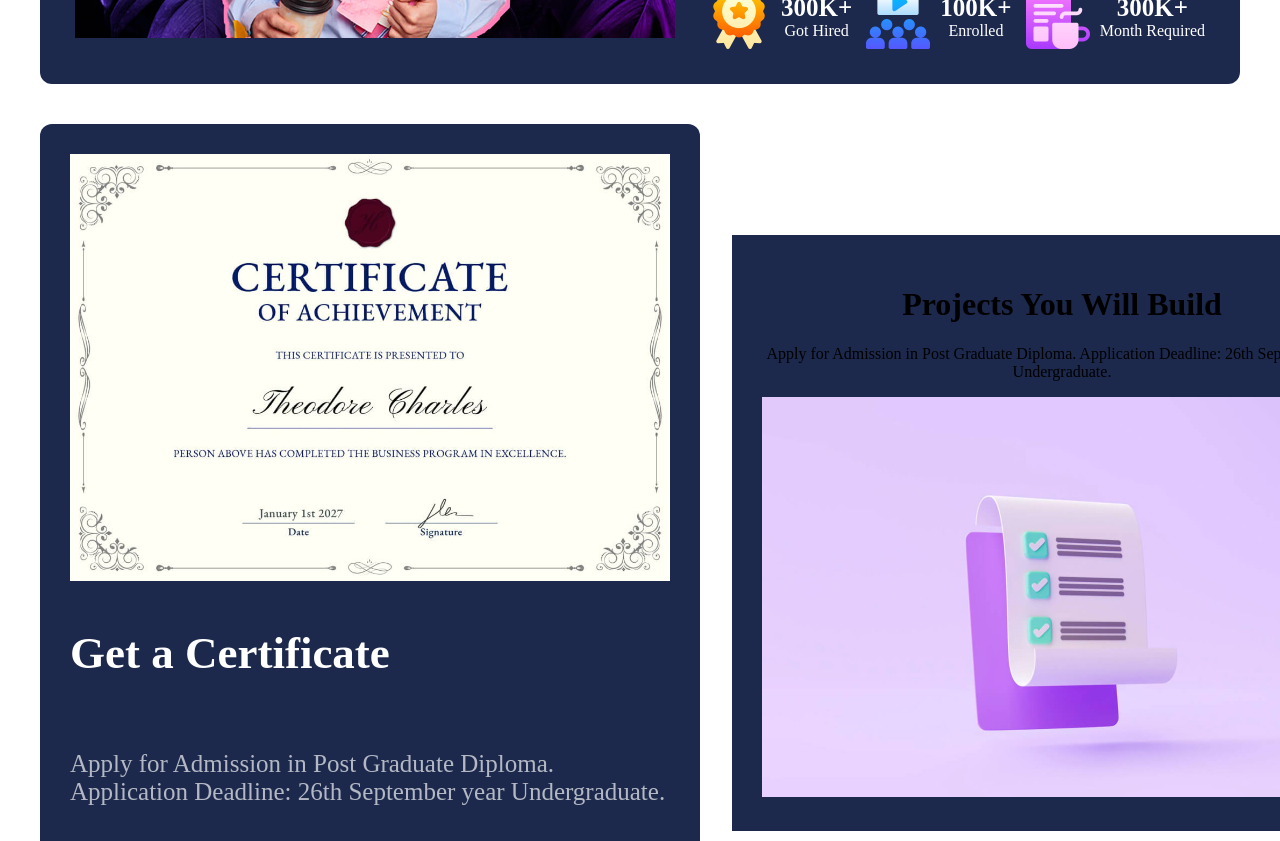
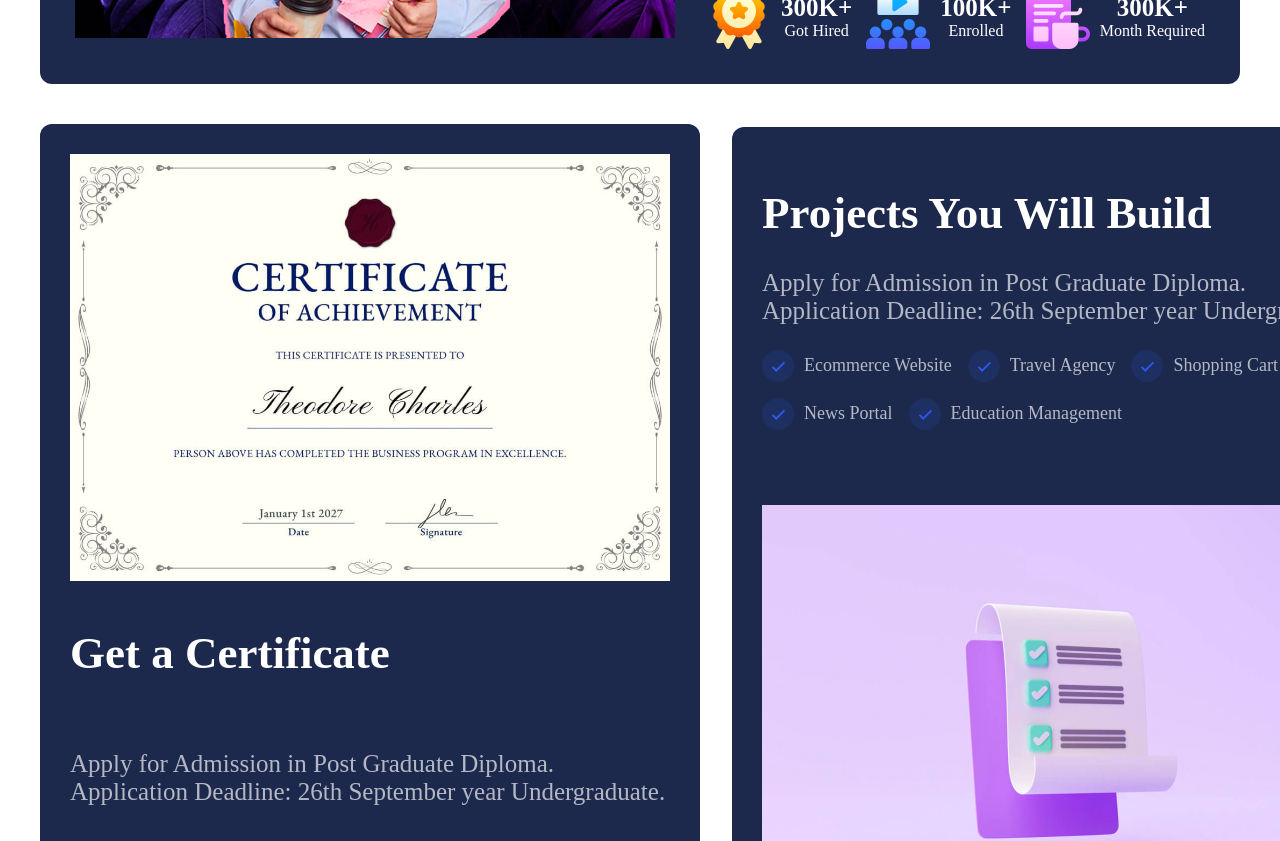
Before and after one commit to jakariamasum/Web-Hero, a React (Vite) app: page / in a window 1280 px wide. Shown: the part 2080-2921 px from the top of the page. Built offline with nearby package versions, Linux system fonts and the light colour scheme.

Commit message:
project section add

```diff
--- a/package.json
+++ b/package.json
@@ -16,7 +16,8 @@
     "react-dom": "^18.2.0",
     "react-icons": "^4.11.0",
     "react-router-dom": "^6.16.0",
-    "sort-by": "^1.2.0"
+    "sort-by": "^1.2.0",
+    "swiper": "^10.3.1"
   },
   "devDependencies": {
     "@types/react": "^18.2.15",
--- a/src/components/Acheivement/Acheivement.jsx
+++ b/src/components/Acheivement/Acheivement.jsx
@@ -3,6 +3,8 @@ import award from '../../assets/award.png';
 import certificate from '../../assets/certificate.jpg';
 import carrier from '../../assets/carrier.png';
 import project1 from '../../assets/project1.jpg';
+import Carosal from '../Carosal/Carosal';
+import Topics from '../Topics/Topics';
 const Acheivement = () => {
     return (
         <div className={styles.container}>
@@ -31,6 +33,14 @@ const Acheivement = () => {
                 <h1>Projects You Will Build</h1>
                 <p>Apply for Admission in Post Graduate Diploma. Application Deadline: 26th September year Undergraduate.
                 </p>
+                <div className={styles.topics}>
+                    <Topics text={'Ecommerce Website'}/>
+                    <Topics text={'Travel Agency'}/>
+                    <Topics text={'Shopping Cart'}/>
+                    <Topics text={'News Portal'}/>
+                    <Topics text={'Education Management'}/>
+                </div>
+                {/* <Carosal/> */}
                 <img src={project1} alt="" />
             </div>
         </div>
--- a/src/components/Acheivement/Acheivemnet.module.css
+++ b/src/components/Acheivement/Acheivemnet.module.css
@@ -59,4 +59,20 @@
 .right{
     background-color: #1C294D;
     padding: 30px;
+    text-align: left;
+    border-radius: 12px;
 }
+.right>h1{
+    color: white;
+    font-size: 45px;
+}
+.right>p{
+    color: #FFFFFFAB;
+    font-size: 25px;
+}
+.topics{
+    display: flex;
+    gap: 1rem;
+    flex-wrap: wrap;
+    margin-bottom: 75px;
+}
--- /dev/null
+++ b/src/components/Carosal/Carosal.jsx
@@ -0,0 +1,10 @@
+
+const Carosal = () => {
+  return (
+    <div>
+      <p>Carousal</p>
+    </div>
+  );
+};
+
+export default Carosal;
--- /dev/null
+++ b/src/components/Topics/Topics.jsx
@@ -0,0 +1,12 @@
+import styles from './Topics.module.css';
+import { BiCheck } from 'react-icons/bi'
+const Topics = ({text}) => {
+    return (
+        <div className={styles.container}>
+            <BiCheck size={22} />
+            <span>{text}</span>
+        </div>
+    );
+};
+
+export default Topics;
--- /dev/null
+++ b/src/components/Topics/Topics.module.css
@@ -0,0 +1,13 @@
+.container{
+    display: flex;
+    align-items: center;
+    gap: 10px;
+    color: #B4B9C4;
+    font-size: 18px;
+}
+.container>:first-child{
+    border-radius: 50%;
+    padding: 5px;
+    color: #2F57EF;
+    background-color: #1E2F62;
+}
```
Also changed, not shown: 1 other file (tests, documents, lock files or other folders).
